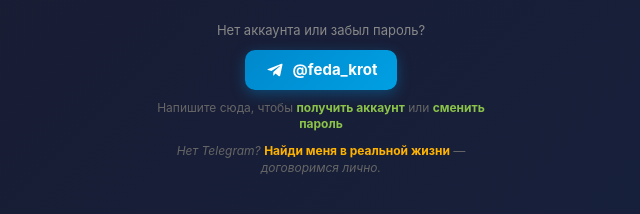
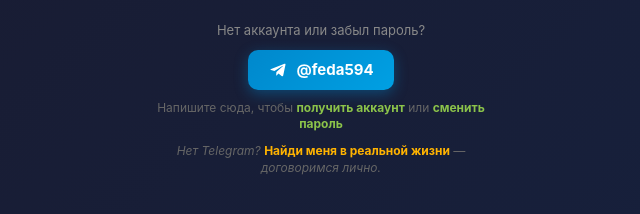
Before and after one commit to fedakrotof-arch/-, a website: page index.html in a window 1280 px wide. Shown: the part 494-708 px from the top of the page, 319-959 px from the left. Drawn offline with Linux system fonts and the light colour scheme.

Commit message:
Add files via upload

```diff
--- a/index.html
+++ b/index.html
@@ -532,7 +532,7 @@
       <svg viewBox="0 0 24 24" fill="currentColor">
         <path d="M9.78 18.65l.28-4.23 7.68-6.92c.34-.31-.07-.46-.52-.19L7.74 13.3 3.64 12c-.88-.25-.89-.86.2-1.3l15.97-6.16c.73-.33 1.43.18 1.15 1.3l-2.72 12.81c-.19.91-.74 1.13-1.5.71L12.6 16.3l-1.99 1.93c-.23.23-.42.42-.83.42z"/>
       </svg>
-      @feda_krot
+      @feda594
     </a>
 
     <p class="tg-hint">
```
